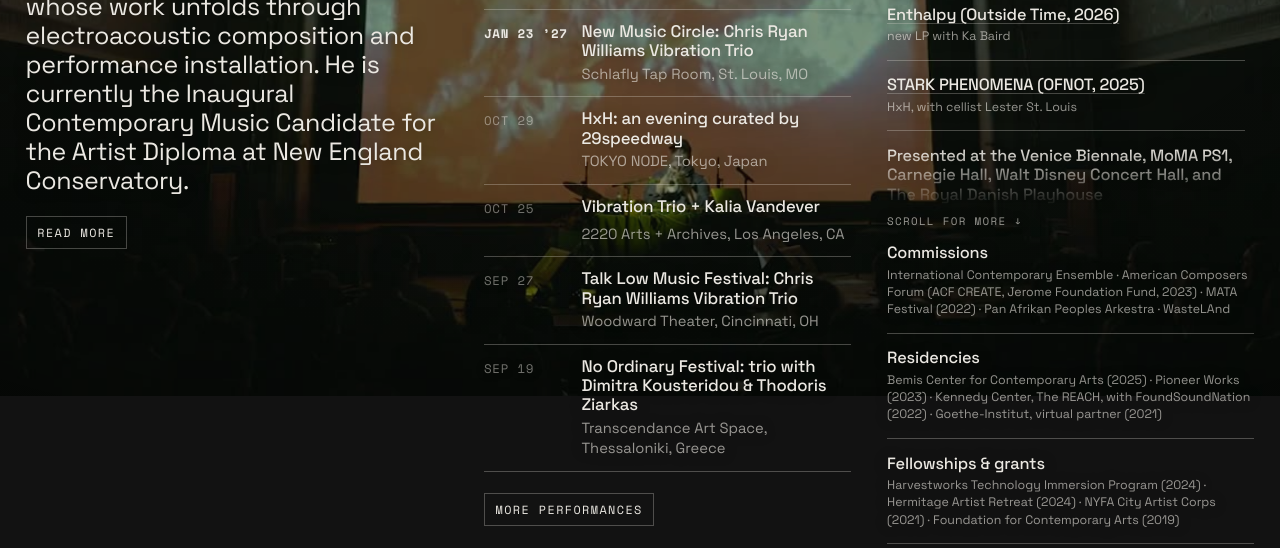
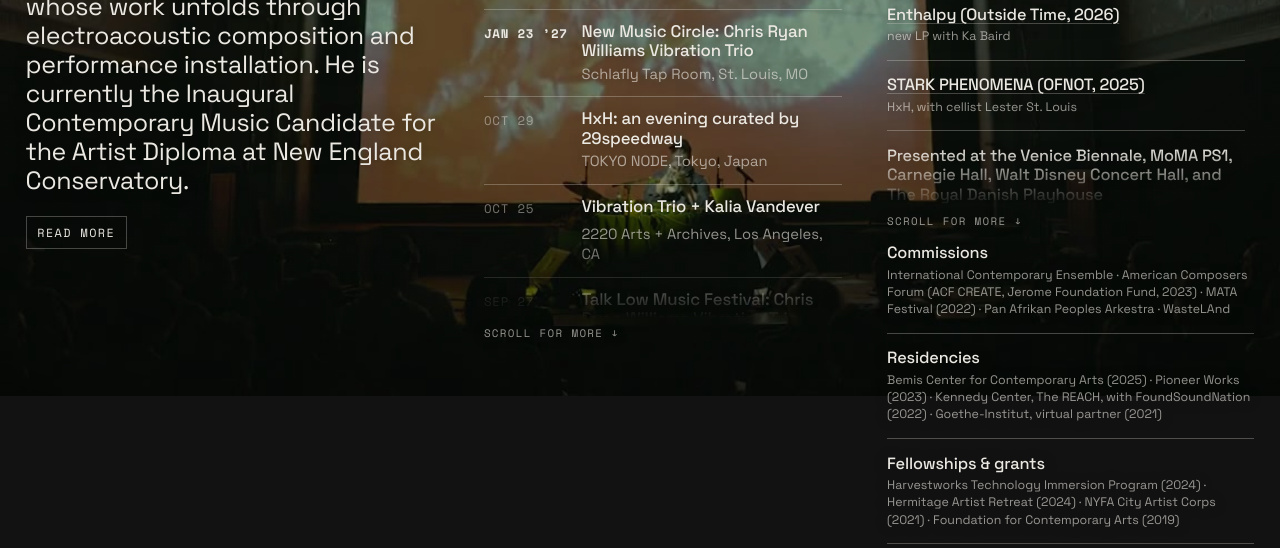
Before and after one commit to crwmuzak-beep/chrisryanwilliams.github.io, a plain HTML site: page index.html in a window 1280 px wide. Shown: the part 404-952 px from the top of the page. Drawn offline with nearby package versions, Linux system fonts and the light colour scheme.

Commit message:
Add files via upload

```diff
--- a/index.html
+++ b/index.html
@@ -61,8 +61,8 @@ h2 i{font-style:normal;color:var(--fg);margin-right:.8em}
 .shows .t a{text-decoration:none}
 .shows .t a:hover{text-decoration:underline}
 .shows .v{grid-column:2;font-size:.92rem;color:var(--mute)}
-.shows .more{display:none}
-.shows.open .more{display:block}
+#showsFeed{max-height:clamp(18rem,48vh,32rem)}   /* performances: scrolls like News */
+#showsFeed li:last-child{border-bottom:0}
 .shows li.up .date{color:var(--fg);font-weight:700}
 .shows li:not(.up) .date{opacity:.75}
 .all{display:inline-block;margin-top:1.1rem;font:400 .74rem var(--mono);letter-spacing:.12em;text-transform:uppercase}
@@ -110,7 +110,6 @@ footer{display:flex;flex-wrap:wrap;align-items:center;justify-content:space-betw
   .name{font-size:15.5vw;line-height:.9}
   footer{flex-direction:column;align-items:flex-start}
 }
-/* video fades in only once it is actually playing (hides YouTube's loading spinner / title flash) */
 .ctl{display:flex;gap:.6rem}
 </style></head>
 <body>
@@ -120,7 +119,7 @@ footer{display:flex;flex-wrap:wrap;align-items:center;justify-content:space-betw
 
 <main class="grid">
   <section aria-labelledby="ah"><h2 id="ah"><i>01</i>Who</h2><div class="bio" id="bio"></div></section>
-  <section class="shows" id="showsWrap" aria-labelledby="sh"><h2><i>02</i><span id="sh">Performances</span></h2><ol id="shows"></ol><ol class="more" id="showsMore"></ol><button class="toggle" id="moreShows" type="button" aria-expanded="false">More performances</button></section>
+  <section class="shows" id="showsWrap" aria-labelledby="sh"><h2><i>02</i><span id="sh">Performances</span></h2><div class="feed" id="showsFeed"><ol id="shows"></ol></div><span class="feedhint" id="showsHint">scroll for more ↓</span></section>
   <section class="hl" aria-labelledby="hh"><h2 id="hh"><i>03</i>News</h2><ul id="hl"></ul><div class="feed" id="feed"><ul id="hlFeed"></ul></div><span class="feedhint" id="feedHint">scroll for more ↓</span><ul id="hlRest"></ul></section>
 </main>
 
@@ -153,24 +152,20 @@ footer{display:flex;flex-wrap:wrap;align-items:center;justify-content:space-betw
   if(tg) tg.onclick=function(){var o=$("bio").classList.toggle("open");tg.textContent=o?"Less":"Read more";tg.setAttribute("aria-expanded",o)};
 
   /* performances: upcoming (soonest first, bold dates) then past (newest first, faded dates).
-     First 6 show; the rest open with "More performances" — like Read more in Who. */
+     All of them sit in a scrolling box, like News. */
   var today=new Date(); today.setHours(0,0,0,0);
   var d=function(s){var p=s.date.split("-");return new Date(+p[0],p[1]-1,+p[2])};
   var shows=(SITE.shows||[]).slice();
   var up=shows.filter(function(s){return d(s)>=today}).sort(function(a,b){return a.date<b.date?-1:1});
   var past=shows.filter(function(s){return d(s)<today}).sort(function(a,b){return a.date<b.date?1:-1});
-  var all=up.concat(past), SHOW=6;
+  var all=up.concat(past);
   var M=["Jan","Feb","Mar","Apr","May","Jun","Jul","Aug","Sep","Oct","Nov","Dec"];
   var row=function(s){
     var dt=d(s), isUp=dt>=today, badge=M[dt.getMonth()]+" "+dt.getDate()+(dt.getFullYear()!==today.getFullYear()?" ’"+String(dt.getFullYear()).slice(2):"");
     var t=h(s.title); if(s.url) t='<a href="'+h(s.url)+'" target="_blank" rel="noopener">'+t+'</a>';
     return '<li'+(isUp?' class="up"':'')+'><span class="date">'+badge+'</span><div class="t">'+t+'</div><span class="v">'+h([s.venue,s.city].filter(Boolean).join(", "))+'</span></li>';
   };
-  $("shows").innerHTML=all.slice(0,SHOW).map(row).join("");
-  $("showsMore").innerHTML=all.slice(SHOW).map(row).join("");
-  var mb=$("moreShows");
-  if(all.length<=SHOW) mb.remove();
-  else mb.onclick=function(){var o=$("showsWrap").classList.toggle("open");mb.textContent=o?"Fewer":"More performances";mb.setAttribute("aria-expanded",o)};
+  $("shows").innerHTML=all.map(row).join("");
 
   /* news: scrolling feed (everything above "Commissions") · fixed rest (Commissions and below) */
   var item=function(x){
@@ -189,13 +184,16 @@ footer{display:flex;flex-wrap:wrap;align-items:center;justify-content:space-betw
   $("hl").innerHTML=acc.slice(0,fs).map(item).join("");
   $("hlFeed").innerHTML=acc.slice(fs,fe).map(item).join("");
   $("hlRest").innerHTML=acc.slice(fe).map(item).join("");
-  var feed=$("feed"), hint=$("feedHint");
+  /* scrolling boxes (News + Performances): fade at the bottom and a "scroll for more" hint while there's more below */
+  [["feed","feedHint"],["showsFeed","showsHint"]].forEach(function(pair){
+    var feed=$(pair[0]), hint=$(pair[1]);
     var feedCheck=function(){
       var over=feed.scrollHeight>feed.clientHeight+4, end=feed.scrollTop+feed.clientHeight>=feed.scrollHeight-4;
       feed.classList.toggle("scrolls",over); feed.classList.toggle("end",over&&end); hint.classList.toggle("show",over&&!end);
     };
     feed.addEventListener("scroll",feedCheck,{passive:true}); window.addEventListener("resize",feedCheck);
     if(document.fonts&&document.fonts.ready) document.fonts.ready.then(feedCheck); feedCheck();
+  });
 
   /* contact */
   if(SITE.email){$("mail").href="mailto:"+SITE.email;$("mail").textContent=SITE.email}
```
Lines whose indentation alone changed are shown as unchanged.
